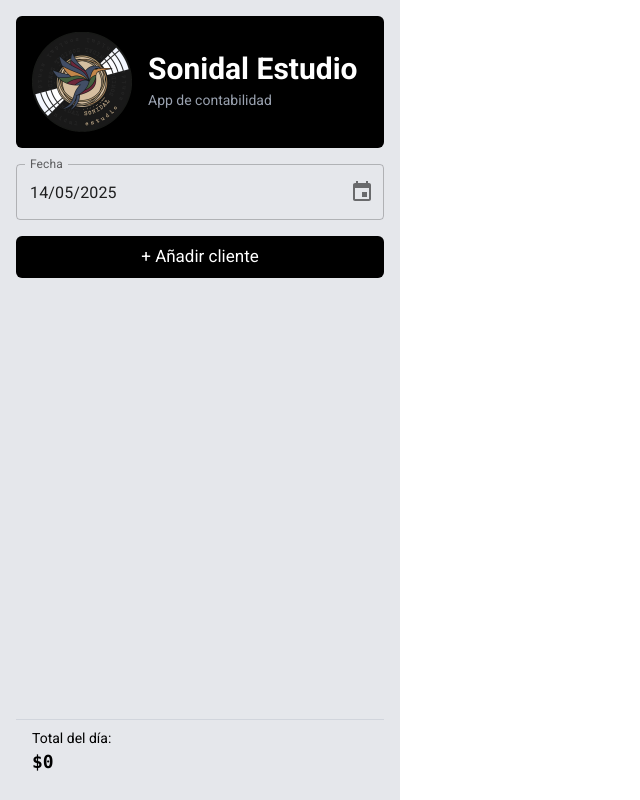
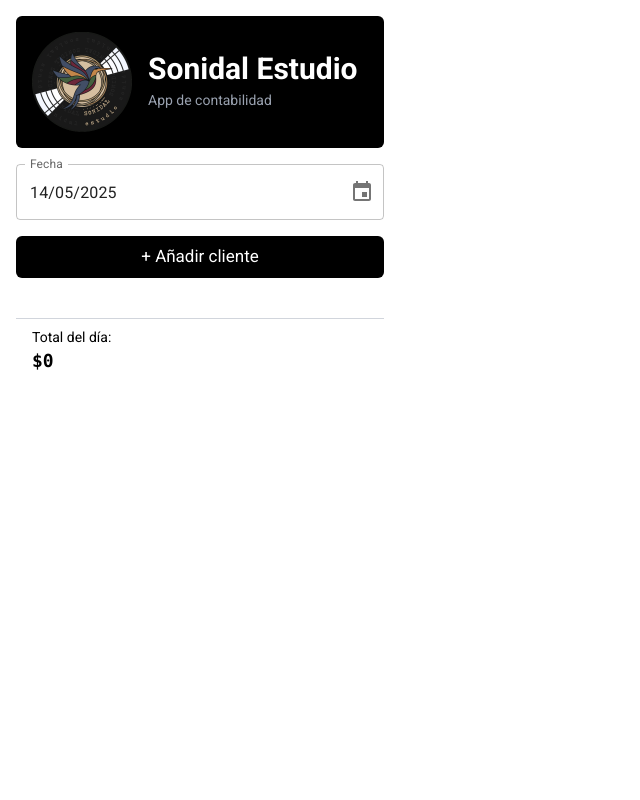
Before and after one commit to lucastrajtenberg/contabilidad_sonidal, a React (Vite) app in the folder ivanarko_sys/: page / in a window 1280 px wide. Shown: the whole page, without its empty margins (0-640 px from the left). Built offline with nearby package versions, Linux system fonts and the light colour scheme.

Commit message:
reform ahora el dato de la fecha esta bien

```diff
--- a/ivanarko_sys/src/App.jsx
+++ b/ivanarko_sys/src/App.jsx
@@ -40,9 +40,9 @@ export default function App() {
 
   return (
     <LocalizationProvider dateAdapter={AdapterDayjs} adapterLocale="es">
-      <div className="flex h-screen">
+      <div className="flex h-full overflow-y-auto">
         {/* NAVBAR */}
-        <aside className="w-full max-w-[400px] p-4 bg-gray-200 flex flex-col gap-4">
+        <aside className="w-full max-w-[400px] h-full p-4 bg-grey-600 flex flex-col gap-4">
           <div className="bg-black text-white p-4 rounded-md">
             <div className="flex items-center">
               <img
@@ -60,7 +60,6 @@ export default function App() {
           <DatePicker
             label="Fecha"
             value={fechaSeleccionada}
-
             onChange={(newDate) => setFechaSeleccionada(newDate)}
           />
 
--- a/ivanarko_sys/src/components/TablaCliente.jsx
+++ b/ivanarko_sys/src/components/TablaCliente.jsx
@@ -3,6 +3,7 @@ import "./TablaCliente.css";
 import preciosData from "../data/precios.json"
 import DropdownSala from "./DropdownSala";
 import MinitablaVentas from "./MinitablaVentas";
+import dayjs from "dayjs";
 
 export default function TablaCliente({fecha, onNameChange, onTotalChange }) {
   const [expandedRows, setExpandedRows] = useState({
@@ -154,7 +155,7 @@ export default function TablaCliente({fecha, onNameChange, onTotalChange }) {
       <pre>{JSON.stringify(clienteName, null, 2)}</pre>
       <pre>{JSON.stringify(cantidades, null, 2)}</pre>
       <pre>sala: {JSON.stringify(selectedSala, null, 2)}</pre>
-      <pre>fecha: {JSON.stringify(clienteFecha, null, 2)}</pre>
+      <pre>fecha: {JSON.stringify(dayjs(clienteFecha).format('DD/MM/YY'), null, 2)}</pre>
     </div>
   );
 }
```
